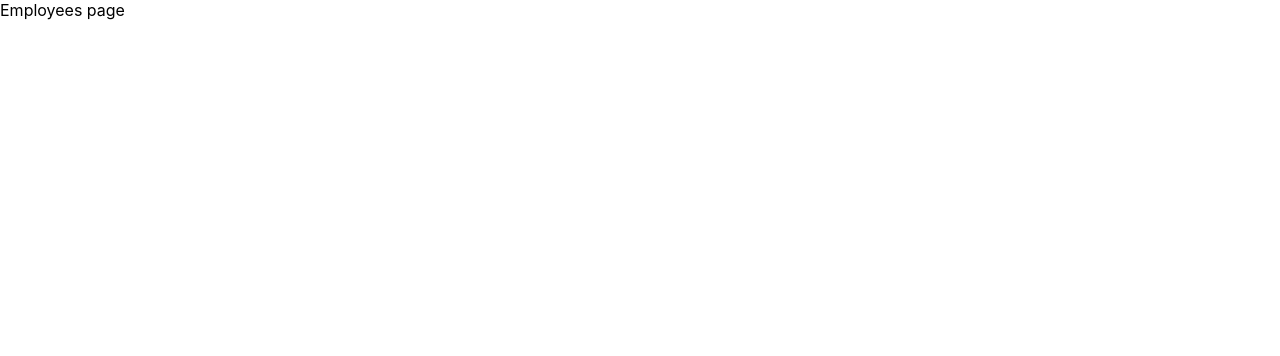
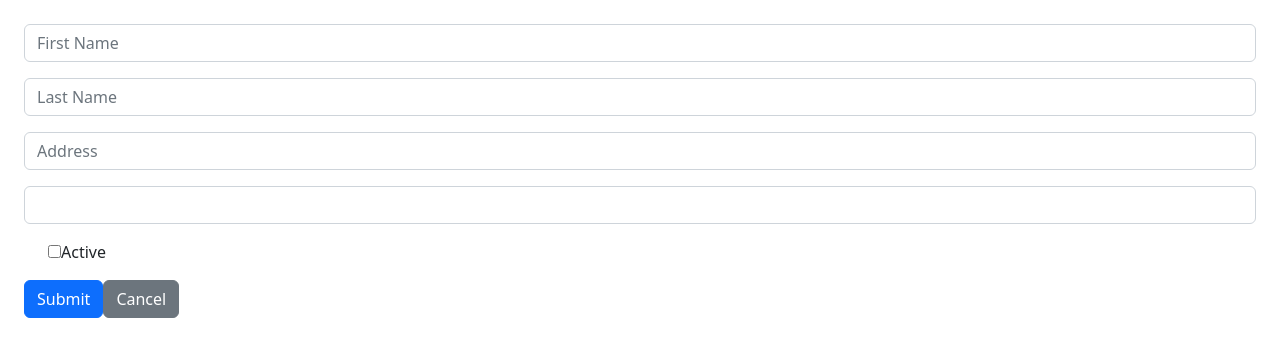
Before and after one commit to levworkshop/employees-app, a React (Create React App) app: page /details in a window 1280 px wide. Shown: the top 356 px of the page. Built offline with nearby package versions, Linux system fonts and the light colour scheme; no server answers.

Commit message:
new page details

```diff
--- a/package.json
+++ b/package.json
@@ -10,8 +10,12 @@
     "@types/node": "^16.18.11",
     "@types/react": "^18.0.26",
     "@types/react-dom": "^18.0.10",
+    "bootstrap": "^5.2.3",
+    "bootstrap-icons": "^1.10.3",
+    "joi": "^17.7.0",
     "react": "^18.2.0",
     "react-dom": "^18.2.0",
+    "react-router-dom": "^6.6.2",
     "react-scripts": "5.0.1",
     "typescript": "^4.9.4",
     "web-vitals": "^2.1.4"
--- a/src/App.tsx
+++ b/src/App.tsx
@@ -1,9 +1,14 @@
+import { Route, Routes } from 'react-router-dom';
 import './App.css';
+import Details from './pages/Details';
 import Employees from './pages/Employees';
 
 function App() {
     return (
-        <Employees />
+        <Routes>
+            <Route path="/" element={<Employees />} />
+            <Route path="/details" element={<Details />} />
+        </Routes>
     );
 }
 
--- a/src/index.tsx
+++ b/src/index.tsx
@@ -3,14 +3,19 @@ import ReactDOM from 'react-dom/client';
 import './index.css';
 import App from './App';
 import reportWebVitals from './reportWebVitals';
+import 'bootstrap/dist/css/bootstrap.css';
+import 'bootstrap-icons/font/bootstrap-icons.css';
+import { BrowserRouter } from 'react-router-dom';
 
 const root = ReactDOM.createRoot(
-  document.getElementById('root') as HTMLElement
+    document.getElementById('root') as HTMLElement
 );
 root.render(
-  <React.StrictMode>
-    <App />
-  </React.StrictMode>
+    <React.StrictMode>
+        <BrowserRouter>
+            <App />
+        </BrowserRouter>
+    </React.StrictMode>
 );
 
 // If you want to start measuring performance in your app, pass a function
--- /dev/null
+++ b/src/pages/Details.tsx
@@ -0,0 +1,59 @@
+import { Link } from "react-router-dom";
+
+function Details() {
+    return (
+        <div className="p-4">
+            <div className="mb-3">
+                <input
+                    type="text"
+                    placeholder="First Name"
+                    className="form-control"
+                />
+            </div>
+            <div className="mb-3">
+                <input
+                    type="text"
+                    placeholder="Last Name"
+                    className="form-control"
+                />
+            </div>
+            <div className="mb-3">
+                <input
+                    type="text"
+                    placeholder="Address"
+                    className="form-control"
+                />
+            </div>
+            <div className="mb-3">
+                <select
+                    className="form-control"
+                >
+                    <option value=""></option>
+                </select>
+            </div>
+            <div className="form-check mt-2">
+                <input
+                    type="checkbox"
+                    className="checkbox"
+                />
+                <label className="form-check-label">
+                    Active
+                </label>
+            </div>
+
+            <div className="mt-3">
+                <button className="btn btn-primary">
+                    Submit
+                </button>
+                <Link
+                    to="/"
+                    className="btn btn-secondary"
+                >
+                    Cancel
+                </Link>
+            </div>
+        </div>
+    );
+}
+
+export default Details;
--- a/src/pages/Employees.tsx
+++ b/src/pages/Employees.tsx
@@ -1,4 +1,5 @@
 import { useEffect } from "react";
+import { Link } from "react-router-dom";
 
 function Employees() {
     useEffect(() => {
@@ -6,12 +7,34 @@ function Employees() {
             .then(res => res.json())
             .then(json => {
                 console.log(json);
-
             })
     }, []);
 
     return (
-        <>Employees page</>
+        <>
+            <div className="bg-dark p-3">
+                <Link
+                    to="/details"
+                    className="btn btn-primary"
+                >
+                    Add Employee
+                </Link>
+            </div>
+
+            <table className="table">
+                <thead>
+                    <tr>
+                        <th>Employee Id</th>
+                        <th>First Name</th>
+                        <th>Last Name</th>
+                        <th>Address</th>
+                        <th>Status</th>
+                        <th></th>
+                    </tr>
+                </thead>
+                <tbody></tbody>
+            </table>
+        </>
     );
 }
 
```
Also changed, not shown: 1 other file (tests, documents, lock files or other folders).
